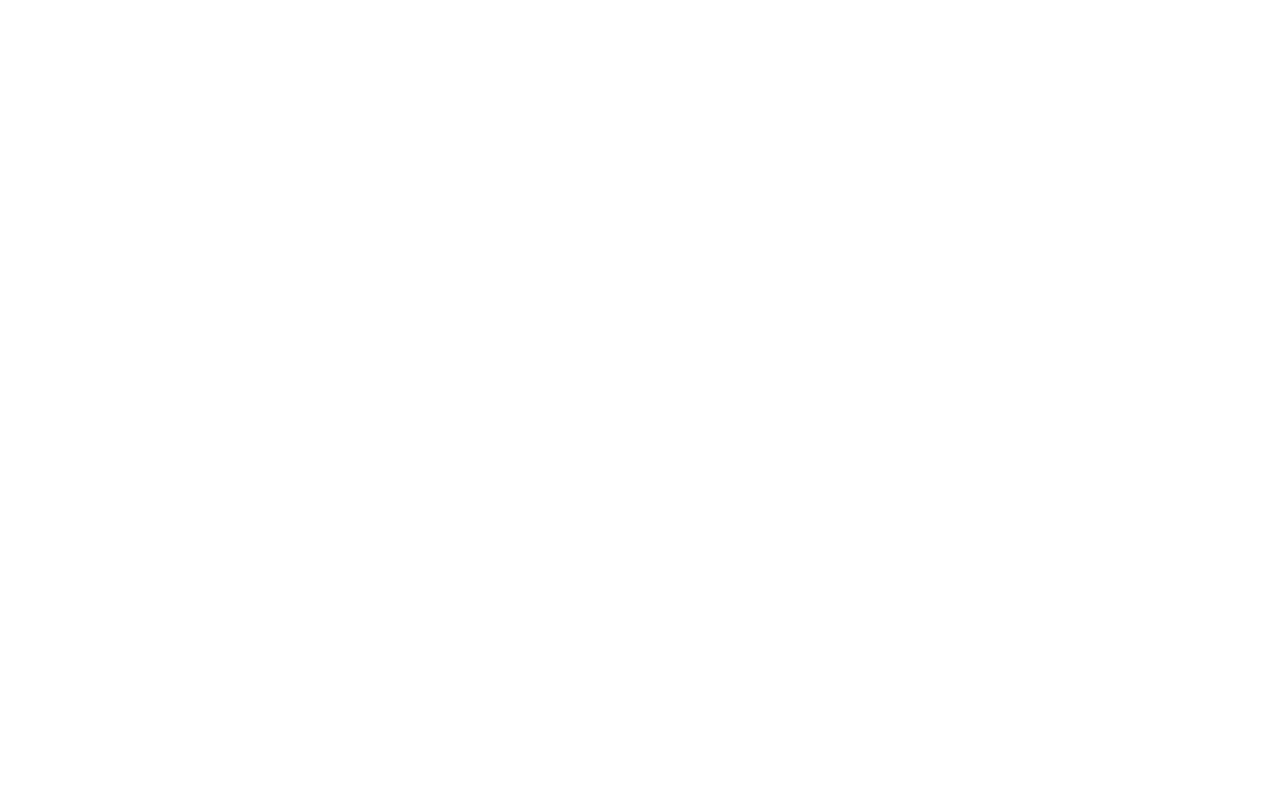
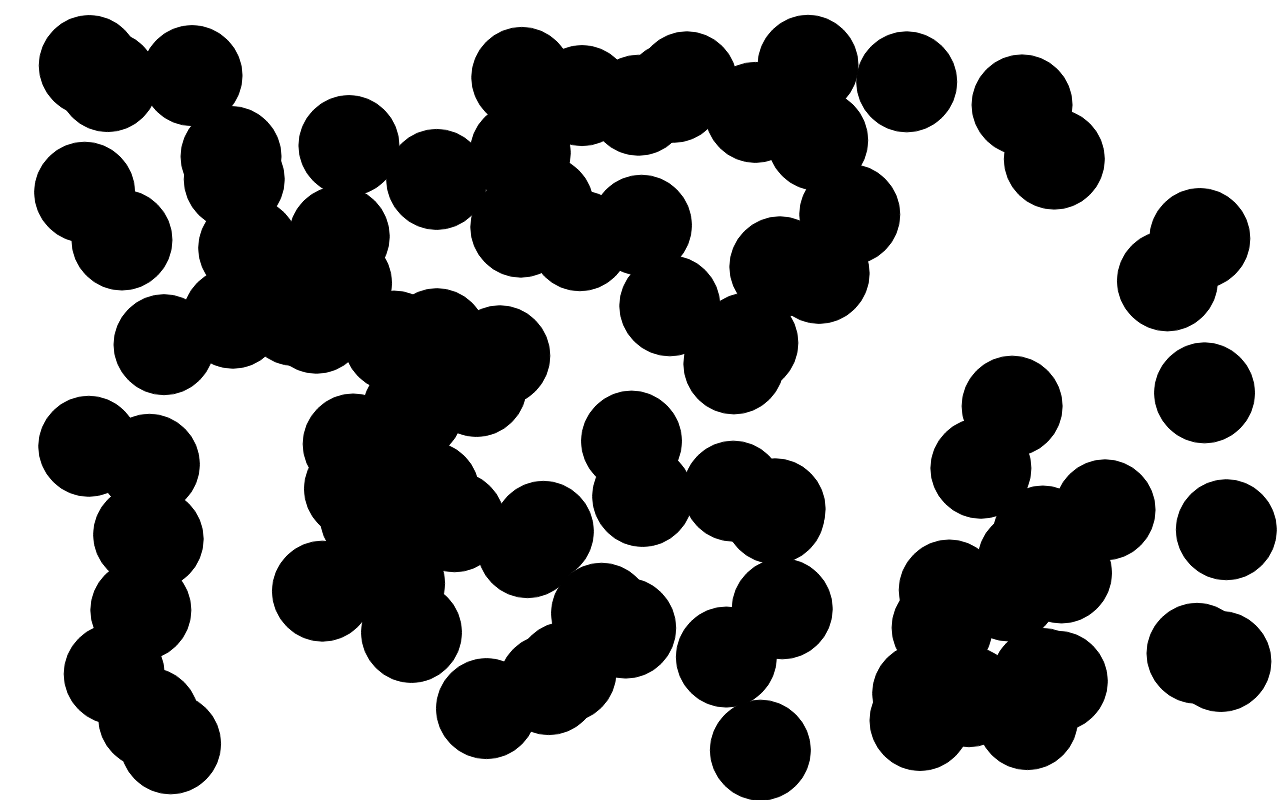
Before and after one commit to Cha195/HTML-Canvas, a plain HTML site: page index.html in a window 1280 px wide. Drawn offline with Linux system fonts and the light colour scheme.

Commit message:
Moving circles

```diff
--- a/canvas.js
+++ b/canvas.js
@@ -1,2 +1,48 @@
-const canvas = document.querySelector('canvas');
+var canvas = document.querySelector('canvas');
+
+canvas.width = window.innerWidth;
+canvas.height = window.innerHeight;
+
 const c = canvas.getContext('2d');
+// c.beginPath();
+// c.arc(200,200,50,0,Math.PI*2,false);
+// c.stroke();
+
+function Circle(x, y, rad, dx, dy) {
+    this.x = x ;
+    this.y = y;
+    this.rad = rad;
+    this.dx = dx;
+    this.dy = dy;
+
+    this.draw = function() {
+        c.beginPath();
+        c.arc(this.x, this.y, this.rad, 0, Math.PI*2, false);
+        c.stroke();
+        c.fill();
+    }
+    this.update = function() {
+        this.draw();
+        if(this.x + this.rad > window.innerWidth || this.x - this.rad < 0) {
+            this.dx = -this.dx
+        }
+        if(this.y + this.rad > window.innerHeight || this.y - this.rad < 0) {
+            this.dy = -this.dy
+        }
+        this.x+=this.dx;
+        this.y+=this.dy;
+    }
+}
+var circleArray = [];
+for(i=0; i<100; i++) {
+    circleArray.push(new Circle(Math.random()*(innerWidth-100)+50, Math.random()*(innerHeight-100)+50, 50, (Math.random()-0.5)*4, (Math.random()-0.5)*4));
+}
+function animate() {
+    requestAnimationFrame(animate);
+    c.clearRect(0, 0, innerWidth, innerHeight);
+    for(i=0; i<circleArray.length; i++) {
+        circleArray[i].update();
+    }
+}
+
+animate();
--- a/index.html
+++ b/index.html
@@ -4,8 +4,15 @@
     <meta charset="UTF-8">
     <meta name="viewport" content="width=device-width, initial-scale=1.0">
     <title>Cnavas Animation</title>
+    <style>
+        body {
+            margin: 0;
+            height: 100vh;
+        }
+    </style>
 </head>
 <body>
     <canvas></canvas>
+    <script src="canvas.js"></script>
 </body>
 </html>
```
